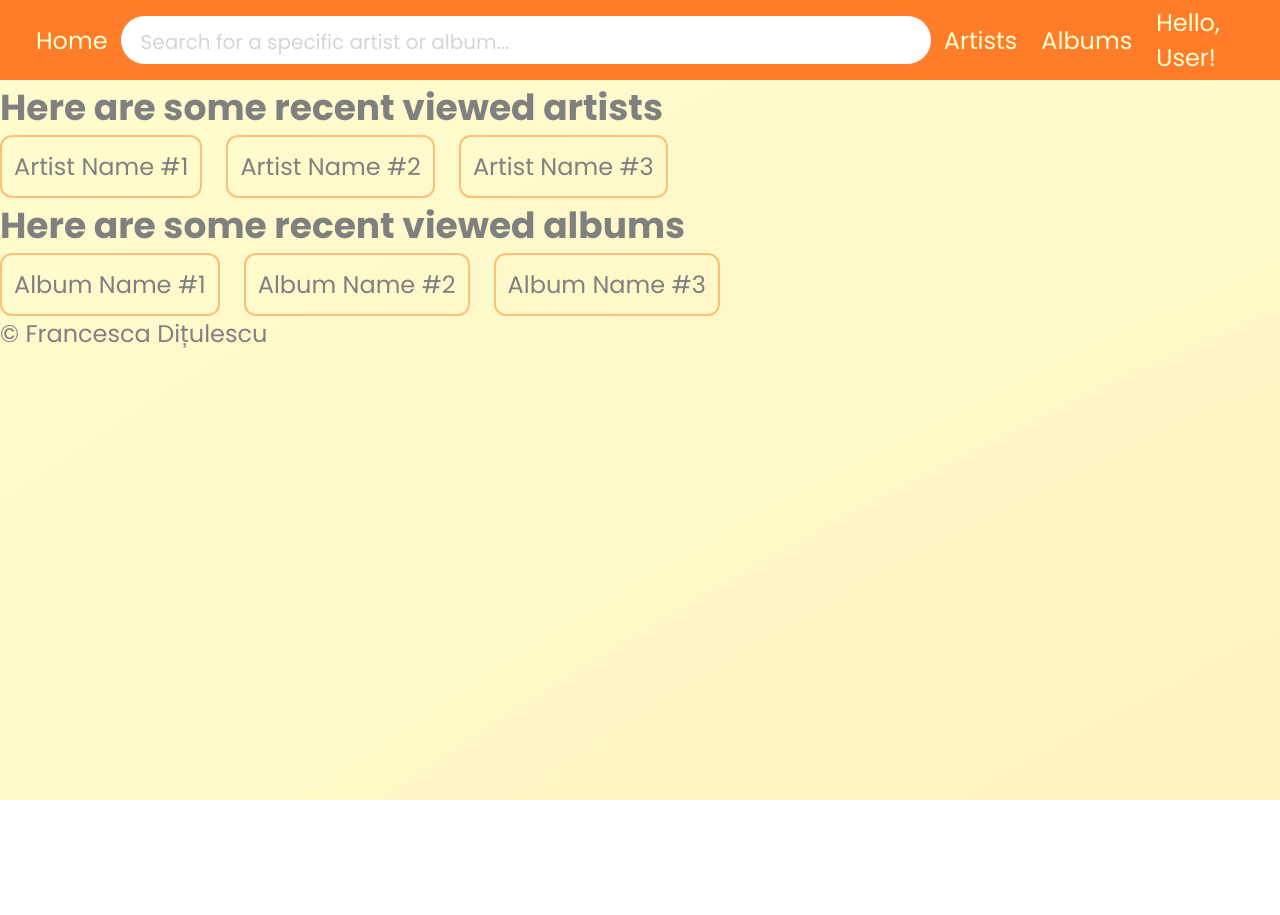
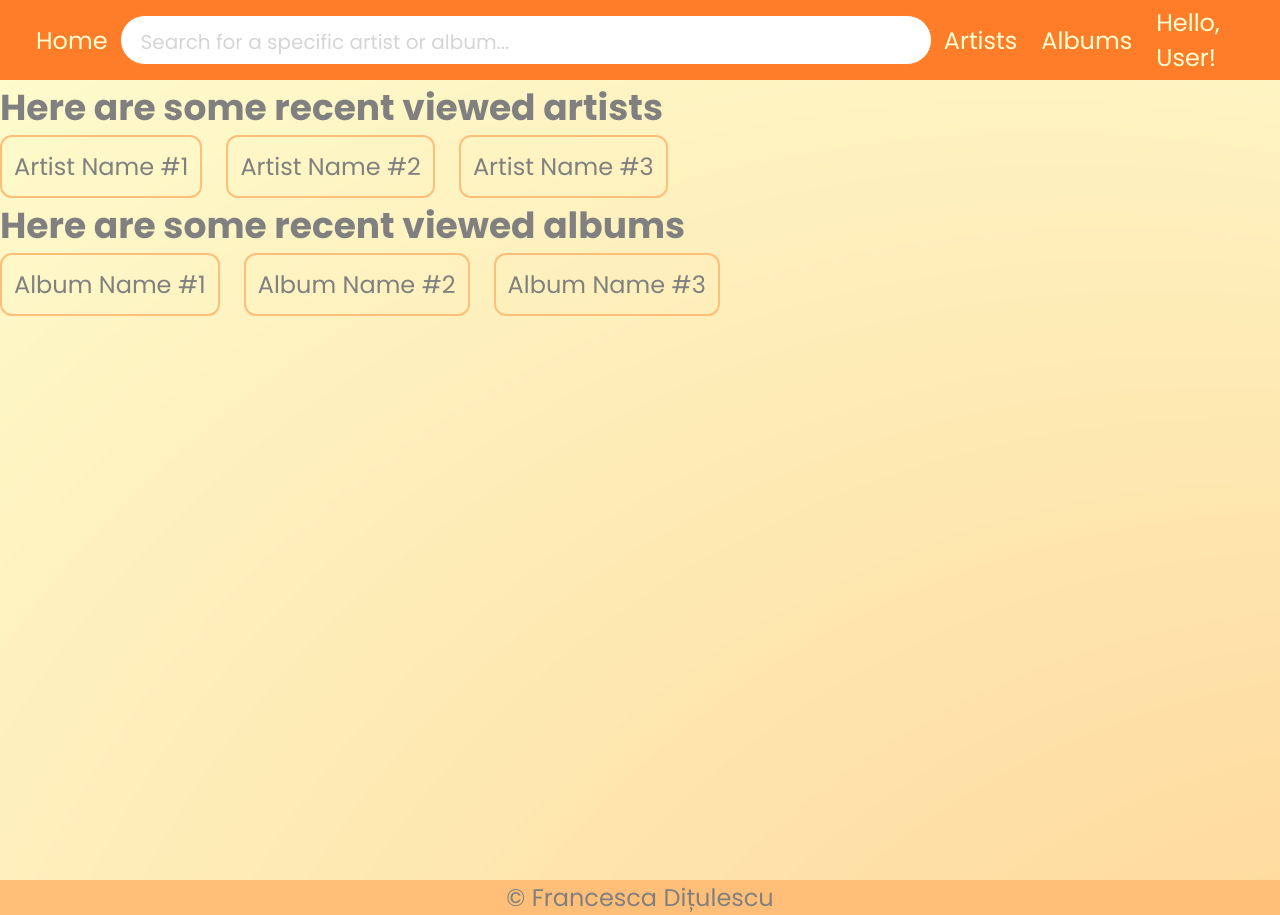
Before and after one commit to franci-andreea/music-digital-library-assesment, a React (Vite) app: page / in a window 1280 px wide. Before the commit the page ends 800 px from the top, so only its background shows below. Built offline with nearby package versions, Linux system fonts and the light colour scheme.

Commit message:
set App main body to screen size

```diff
--- a/src/App.scss
+++ b/src/App.scss
@@ -3,7 +3,7 @@
 #content-wrapper {
   display: flex;
   flex-direction: column;
-  min-height: 100%;
+  height: 100vh;
 }
 
 #artist-section {
--- a/src/components/footer/Footer.jsx
+++ b/src/components/footer/Footer.jsx
@@ -1,3 +1,4 @@
+import './Footer.scss';
 
 export default function Footer() {
     return(
--- a/src/index.scss
+++ b/src/index.scss
@@ -13,6 +13,8 @@
 
   color: $grey;
   background-image: url(./img/gradient_background.png);
+  background-size: cover;
+  background-repeat: no-repeat;
 }
 
 #search-box {
```
